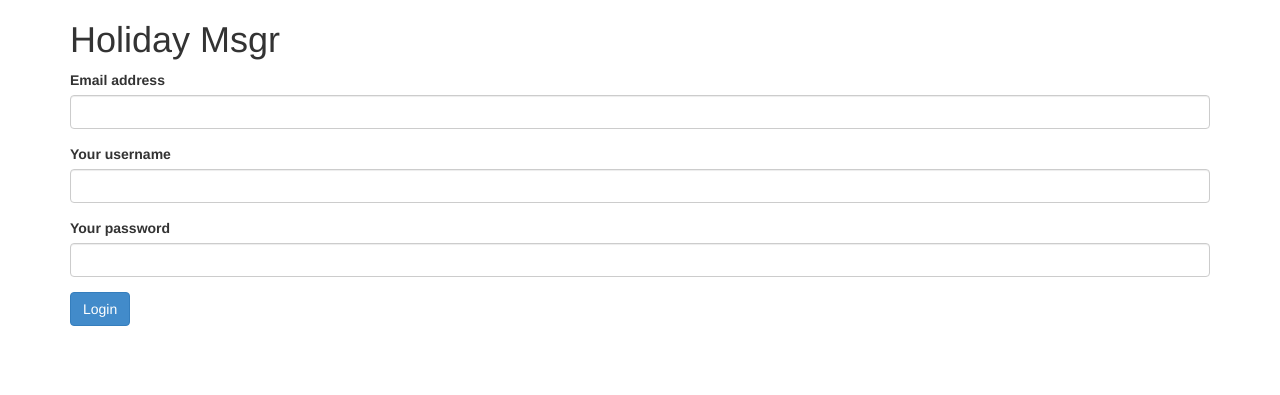
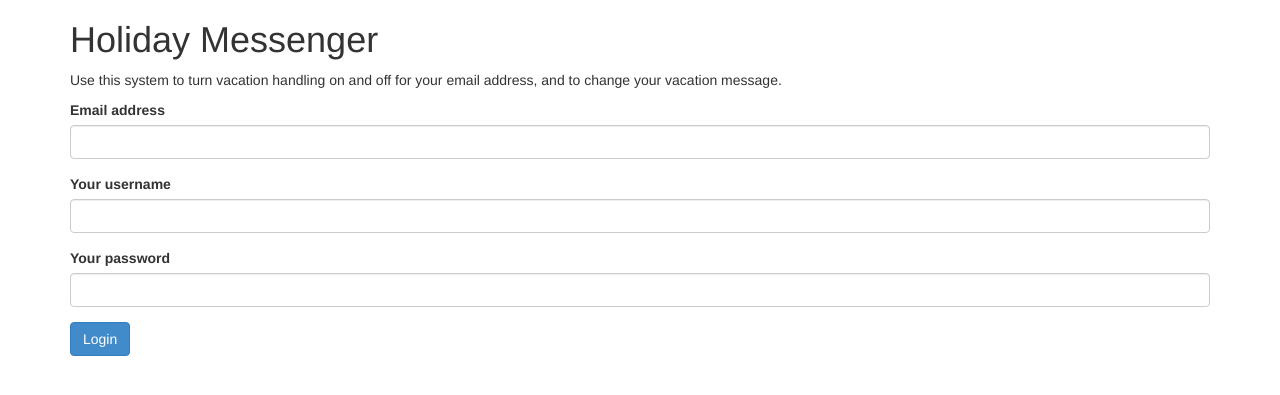
Before and after one commit to gwildar/holidaymsgr, a Django app: template holidaymsgr/holidays/templates/holidays/index.html in a window 1280 px wide. Shown: the top 395 px of the page. Run offline with Django 3.2, Linux system fonts and the light colour scheme; the template is opened without the code that fills it: values that come from a table or form of the project are taken from there, others are empty; parts of the project's set-up code (start-up, migrations or seed data) failed here and were passed over.

Commit message:
more refactoring

```diff
--- a/holidaymsgr/holidays/templates/holidays/index.html
+++ b/holidaymsgr/holidays/templates/holidays/index.html
@@ -11,7 +11,10 @@
   <body>
 
       <div class="container">
-      <h1>Holiday Msgr</h1>
+      <h1>Holiday Messenger</h1>
+
+      <p>Use this system to turn vacation handling on and off for your email
+      address, and to change your vacation message.</p>
 
       {% if error_message %}
       <div class="alert alert-danger">
@@ -21,7 +24,7 @@
 
 
 
-              <form action="/holidays/" method="post" role="form">
+              <form action="/" method="post" role="form">
                   {% csrf_token %}
 
                   {{ login.non_field_errors }}
--- a/holidaymsgr/holidays/templates/holidays/message.html
+++ b/holidaymsgr/holidays/templates/holidays/message.html
@@ -20,7 +20,7 @@
 
         {% if message_active %}
         <div class="alert alert-success away-status">
-            <form action="/holidays/message.html" method="post" role="form" class="clearfix">
+            <form action="/message" method="post" role="form" class="clearfix">
 
                 <h3 class="pull-left">Your away message is active</h3>
 
@@ -35,7 +35,7 @@
         {% endif %}
         <h2>Message</h2>
 
-        <form action="/holidays/message.html" method="post" role="form">
+        <form action="/message" method="post" role="form">
             {% csrf_token %}
             {{ mail.non_field_errors }}
             <div class="form-group">
--- a/holidaymsgr/holidays/urls.py
+++ b/holidaymsgr/holidays/urls.py
@@ -5,6 +5,5 @@ from . import views
 
 urlpatterns = patterns('',
     url(r'^$', views.index, name='index'),
-    url(r'^message.html$', views.message, name='message'),
-    url(r'^message/$', views.message, name='message'),
+    url(r'^message$', views.message, name='message'),
 )
--- a/holidaymsgr/holidays/views.py
+++ b/holidaymsgr/holidays/views.py
@@ -2,6 +2,7 @@ from django.shortcuts import get_object_or_404, render
 from django.http import HttpResponseRedirect, HttpResponse
 from django.core.urlresolvers import reverse
 from django import forms
+from django.conf import settings
 
 from . import sieve
 
@@ -47,7 +48,7 @@ def index(request):
                     'error_message' : e
                 })
             request.session['authenticated'] = True
-            return HttpResponseRedirect('message.html')
+            return HttpResponseRedirect('message')
 
     else:
         login = LoginForm()
@@ -56,62 +57,52 @@ def index(request):
         'login': login,
     })
 
+
+away = """
+require "vacation";
+if allof ( not exists ["list-help", "list-unsubscribe", "list-subscribe", "list-owner", "list-post", "list-archive", "list-id", "Mailing-List"], not header :comparator "i;ascii-casemap" :is "Precedence" ["list", "bulk", "junk"], not header :comparator "i;ascii-casemap" :matches "To" "Multiple recipients of*" ) {{
+vacation :days 14 :addresses ["{email}"] :subject "{line}"
+"{contents}
+";
+redirect "{email}";
+keep;
+}}
+"""
+
 def message(request):
     try:
         request.session['authenticated']
     except Exception:
-        return HttpResponseRedirect('/holidays/')
+        return HttpResponseRedirect('/')
 
-    s = sieve.sieve("bornite.isotoma.com")
-    s.authenticate(request.session['username'], request.session['password'])
+    username = request.session['username']
+    password = request.session['password']
     email_address = request.session['email']
-    active_status = s.get_active()
+
+    s = sieve.sieve(settings.SIEVE_SERVER)
+    s.authenticate(username, password)
+    mail = MailForm()
 
     # delete the default ingo script if it exists
-    if active_status == "ingo":
+    if s.get_active() == "ingo":
         s.desactivate()
-        active_status = s.get_active()
 
     if  request.method == 'POST':
-        mail = MailForm(request.POST, error_class=SimpleErrorList)
         if 'set_away_message' in request.POST:
+            mail = MailForm(request.POST, error_class=SimpleErrorList)
             if mail.is_valid():
                 message = mail.cleaned_data['message']
                 subject = mail.cleaned_data['subject']
-
-                awaymessage = """
-                # Set by gwildaynotifr
-                require "vacation";
-                if allof ( not exists ["list-help", "list-unsubscribe", "list-subscribe", "list-owner", "list-post", "list-archive", "list-id", "Mailing-List"], not header :comparator "i;ascii-casemap" :is "Precedence" ["list", "bulk", "junk"], not header :comparator "i;ascii-casemap" :matches "To" "Multiple recipients of*" ) {
-                vacation :days 14 :addresses ["{email}"] :subject "{line}"
-                "{contents}
-                ";
-                redirect "{email}";
-                keep;
-                }
-                """.format(contents = message, line = subject, email = email_address)
+                awaymessage =away.format(contents=message,
+                                         line=subject,
+                                         email=email_address)
                 s.putscript('holidaymessage', awaymessage)
-                # activate it
                 s.activate('holidaymessage')
-                # get active script -> tortuegenial
-                print s.get_active()
-                active_status = s.get_active()
-                return render(request, 'holidays/message.html', {
-                    'message_active': active_status,
-                    'mail': mail
-                })
         elif 'deactivate' in request.POST:
             if s.get_active:
                 s.desactivate()
-                active_status = s.get_active()
-                print "deactivate"
-            return render(request, 'holidays/message.html', {
-                'message_active': active_status,
-                'mail': mail
-            })
-    else:
-        mail = MailForm()
+
     return render(request, 'holidays/message.html', {
-        'message_active': active_status,
+        'message_active': s.get_active(),
         'mail': mail
     })
```
Also changed, not shown: holidaymsgr/settings.py (+15 -12 lines), holidaymsgr/urls.py (line endings or trailing spaces), 1 other file.
